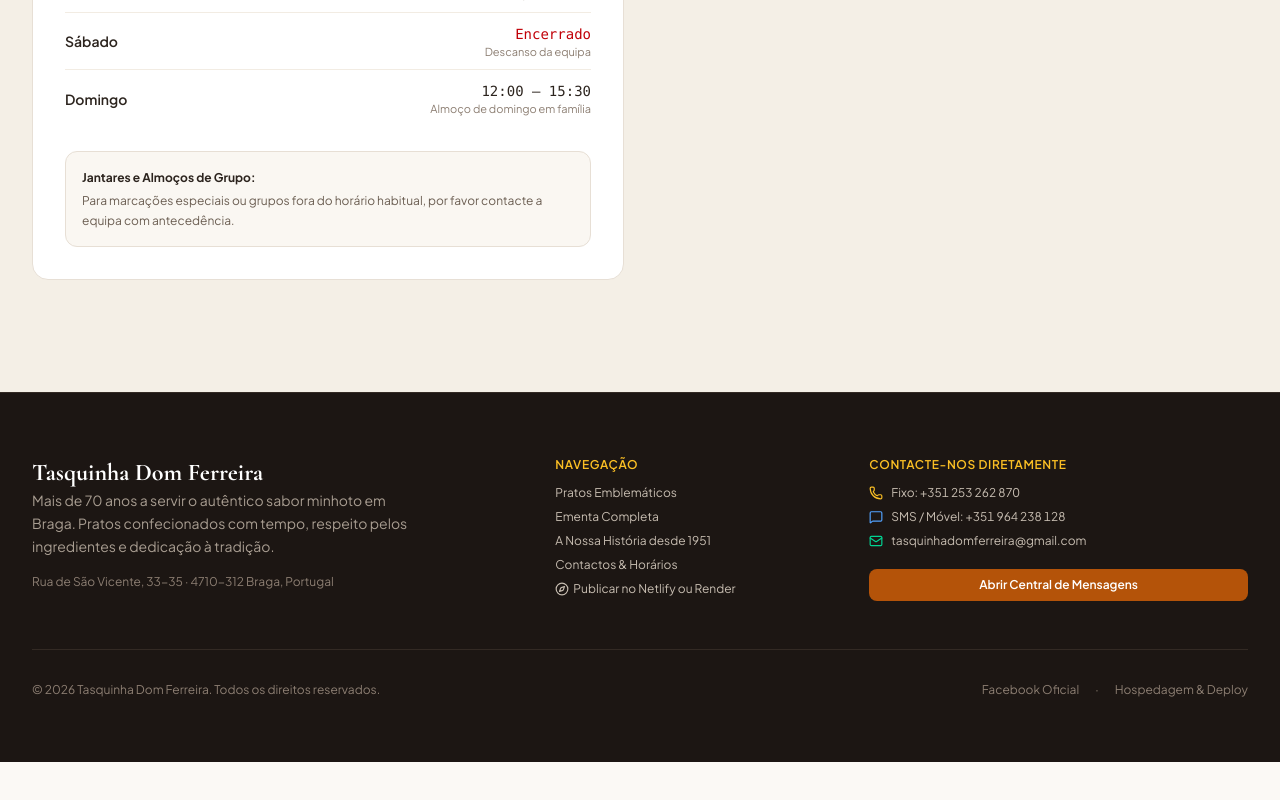
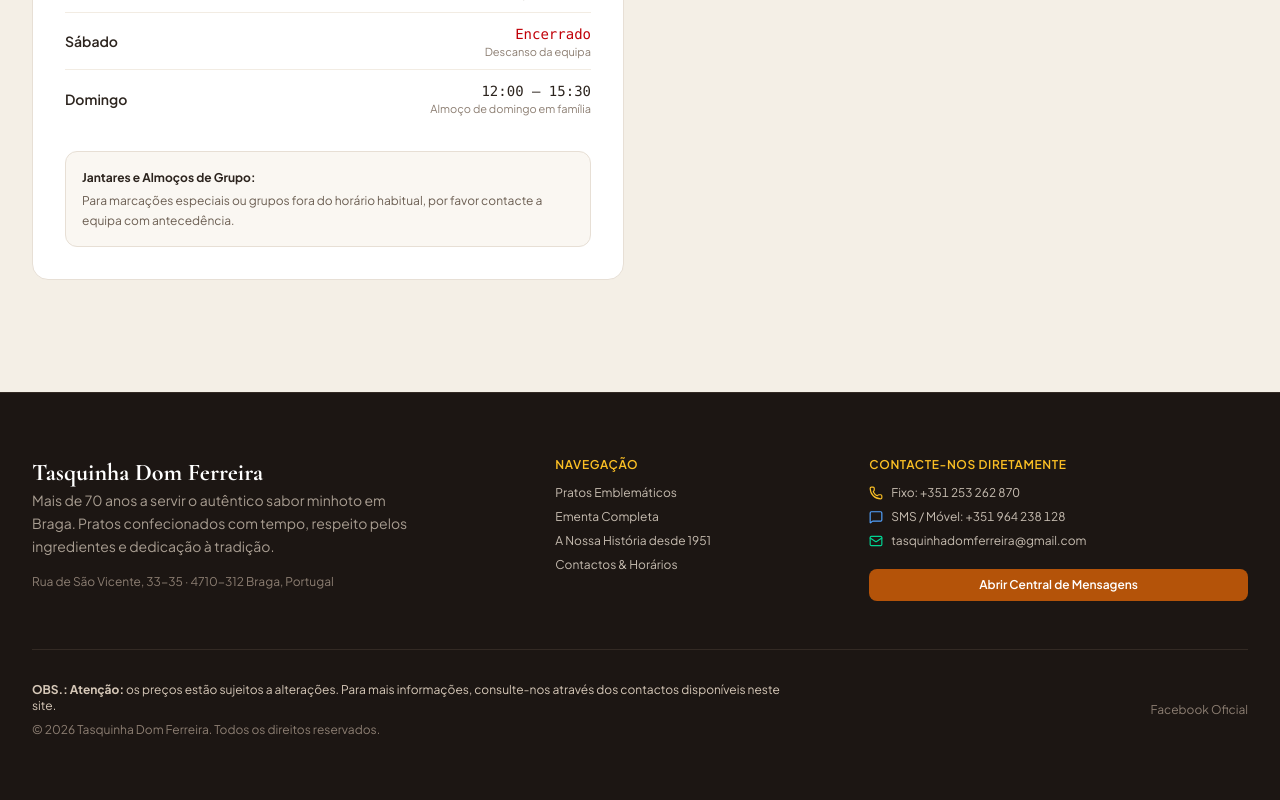
Before and after one commit to inaciofirmino456-ux/009, a React (Vite) app: page / in a window 1280 px wide. Shown: the part 6398-7198 px from the top of the page. Before the commit the page ends 7160 px from the top, so only its background shows below. Built offline with nearby package versions, Linux system fonts and the light colour scheme.

Commit message:
Remove deployment links and add price notice

```diff
--- a/src/components/Footer.tsx
+++ b/src/components/Footer.tsx
@@ -1,13 +1,12 @@
 import React from 'react';
 import { RESTAURANT_INFO, buildPhoneCallLink, buildSmsLink, buildEmailLink } from '../data/restaurantData.ts';
-import { Phone, MessageSquare, Mail, Compass } from 'lucide-react';
+import { Phone, MessageSquare, Mail } from 'lucide-react';
 
 interface FooterProps {
   onOpenMessageModal: () => void;
-  onOpenDeployModal: () => void;
 }
 
-export const Footer: React.FC<FooterProps> = ({ onOpenMessageModal, onOpenDeployModal }) => {
+export const Footer: React.FC<FooterProps> = ({ onOpenMessageModal }) => {
   return (
     <footer className="bg-[#1C1613] text-[#FAF7F2] border-t border-[#332A24]">
       <div className="max-w-7xl mx-auto px-4 sm:px-6 lg:px-8 py-16">
@@ -52,15 +51,6 @@
                 <a href="#contactos" className="hover:text-white transition-colors">
                   Contactos & Horários
                 </a>
-              </li>
-              <li>
-                <button
-                  onClick={onOpenDeployModal}
-                  className="hover:text-[#FBBF24] transition-colors inline-flex items-center gap-1 cursor-pointer text-left"
-                >
-                  <Compass className="w-3.5 h-3.5" />
-                  Publicar no Netlify ou Render
-                </button>
               </li>
             </ul>
           </div>
@@ -107,7 +97,10 @@
 
         {/* Bottom Bar: Clean & Quiet */}
         <div className="pt-8 flex flex-col sm:flex-row items-center justify-between gap-4 text-xs text-[#8C7E72]">
-          <p>© {new Date().getFullYear()} Tasquinha Dom Ferreira. Todos os direitos reservados.</p>
+          <div className="max-w-3xl text-center sm:text-left space-y-2">
+            <p className="text-[#D6C8B8]"><strong>OBS.: Atenção:</strong> os preços estão sujeitos a alterações. Para mais informações, consulte-nos através dos contactos disponíveis neste site.</p>
+            <p>© {new Date().getFullYear()} Tasquinha Dom Ferreira. Todos os direitos reservados.</p>
+          </div>
           <div className="flex items-center gap-4">
             <a
               href={RESTAURANT_INFO.contacts.facebook}
@@ -117,13 +110,7 @@
             >
               Facebook Oficial
             </a>
-            <span>·</span>
-            <button
-              onClick={onOpenDeployModal}
-              className="hover:text-white transition-colors cursor-pointer"
-            >
-              Hospedagem & Deploy
-            </button>
+
           </div>
         </div>
 
```
